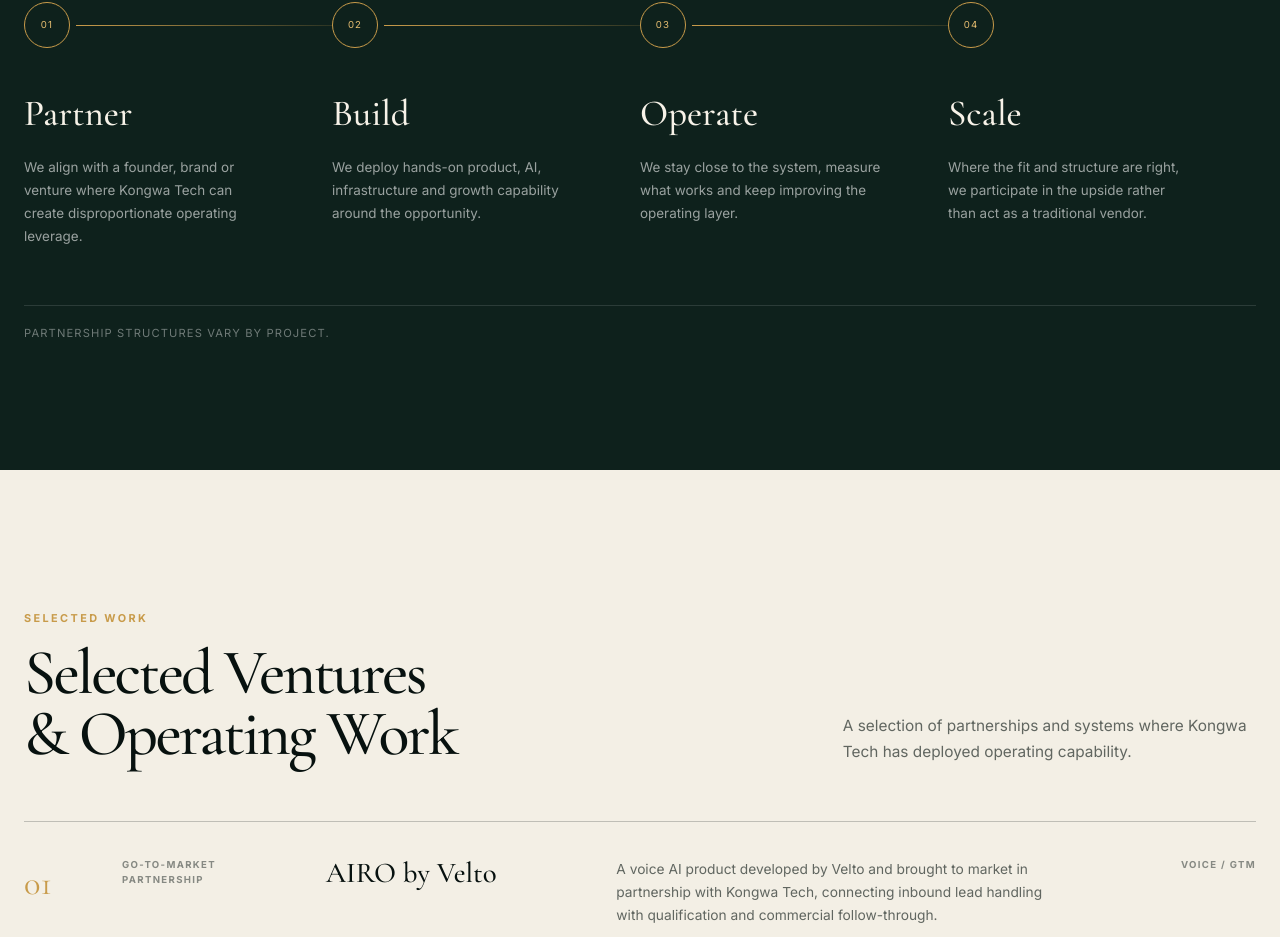
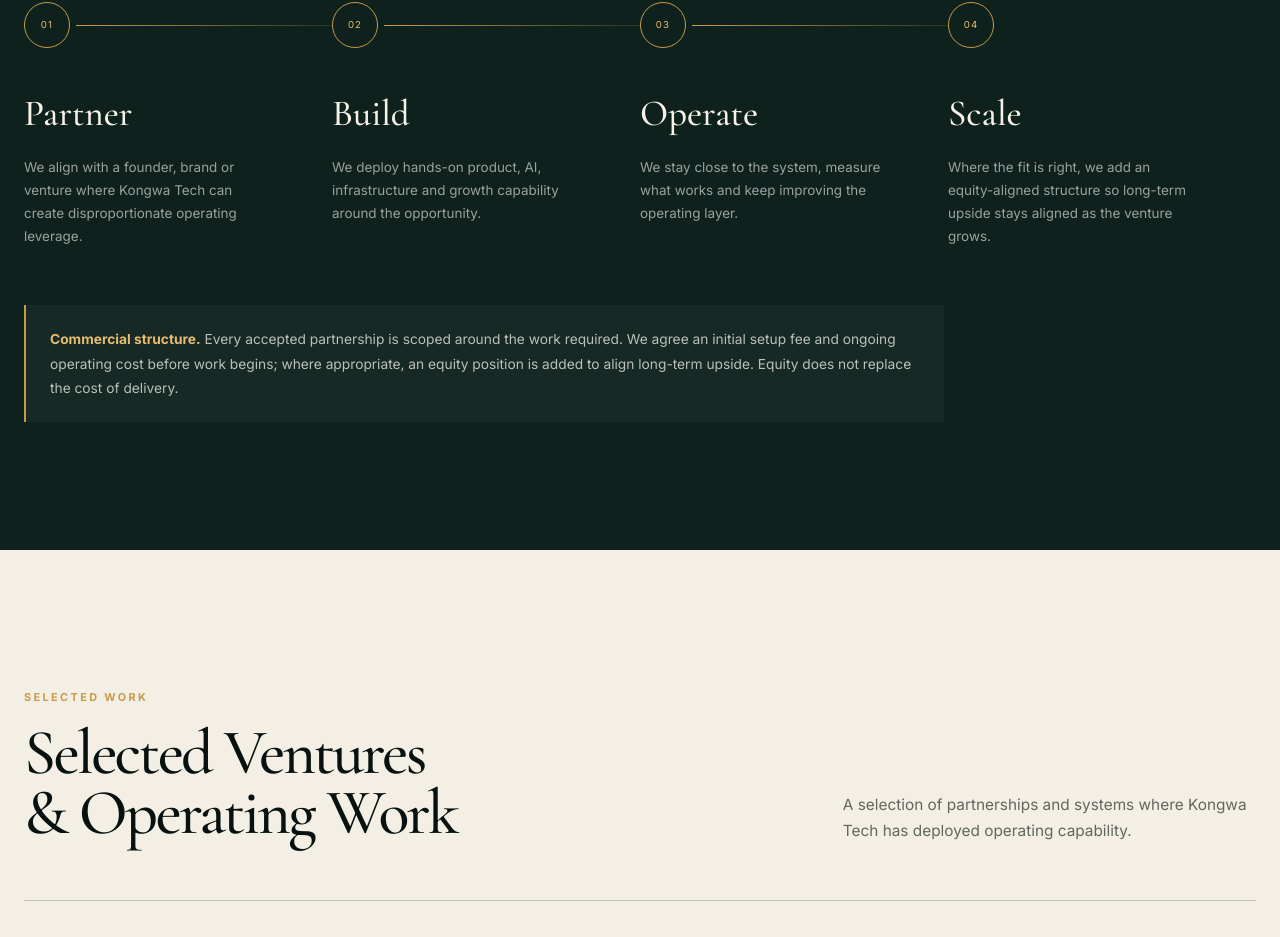
Before and after one commit to lubosik/Kongwatech, a Next.js app: page / in a window 1280 px wide. Shown: the part 1935-2872 px from the top of the page. Built offline with nearby package versions, Linux system fonts and the light colour scheme.

Commit message:
Clarify partnership commercial structure (#4)
Explain that setup and ongoing operating costs are agreed separately from any equity-aligned participation.

```diff
--- a/app/consult/page.tsx
+++ b/app/consult/page.tsx
@@ -36,6 +36,28 @@
             <p className="mt-5 text-sm leading-relaxed text-charcoal/65">
               Share the venture, its current stage and the leverage you believe Kongwa Tech could bring. We review each project for strategic fit, operating relevance and aligned upside.
             </p>
+            <div className="mt-9 border-t border-navy/15 pt-7">
+              <p className="text-xs font-medium uppercase tracking-[0.18em] text-gold">How an engagement starts</p>
+              <ol className="mt-5 space-y-5">
+                {[
+                  ['01', 'Scope', 'Define the project, outcomes and operating work required.'],
+                  ['02', 'Structure', 'Agree the initial setup fee and ongoing operating cost.'],
+                  ['03', 'Align', 'Set any strategic or equity-aligned terms separately, where appropriate.'],
+                  ['04', 'Operate', 'Begin the build and establish the ongoing operating cadence.'],
+                ].map(([number, title, copy]) => (
+                  <li className="grid grid-cols-[2rem_1fr] gap-3" key={number}>
+                    <span className="pt-0.5 text-xs font-semibold tracking-wider text-gold" aria-hidden="true">{number}</span>
+                    <div>
+                      <strong className="block text-sm font-semibold text-navy">{title}</strong>
+                      <span className="mt-1 block text-sm leading-relaxed text-charcoal/65">{copy}</span>
+                    </div>
+                  </li>
+                ))}
+              </ol>
+              <p className="mt-6 border-l-2 border-gold pl-4 text-sm leading-relaxed text-charcoal/75">
+                Equity alignment, when used, sits alongside delivery costs rather than replacing them.
+              </p>
+            </div>
             <p className="mt-5 text-sm leading-relaxed text-charcoal/65">
               Prefer email? Write to{' '}
               <a className="inline-flex min-h-11 items-center align-middle font-medium text-navy underline decoration-gold underline-offset-4" href="mailto:lubosi@kongwatech.com">
--- a/app/globals.css
+++ b/app/globals.css
@@ -465,13 +465,19 @@
 }
 
 .model-section__note {
+  max-width: 920px;
   margin-top: 58px;
-  padding-top: 19px;
-  border-top: 1px solid rgba(255,255,255,0.12);
-  color: rgba(255,255,255,0.4);
-  font-size: 0.7rem;
-  letter-spacing: 0.1em;
-  text-transform: uppercase;
+  padding: 22px 24px;
+  border-left: 2px solid var(--kt-amber);
+  background: rgba(255,255,255,0.035);
+  color: rgba(255,255,255,0.7);
+  font-size: 0.86rem;
+  line-height: 1.75;
+}
+
+.model-section__note strong {
+  color: var(--kt-amber-bright);
+  font-weight: 700;
 }
 
 .venture-list { border-top: 1px solid rgba(7,17,15,0.22); }
@@ -1427,7 +1433,7 @@
   .model-track__node { position: absolute; top: 0; left: 0; }
   .model-track h3 { margin-top: 0; padding-top: 4px; font-size: 2.1rem; }
   .model-track p { max-width: none; }
-  .model-section__note { margin-top: 8px; }
+  .model-section__note { margin-top: 8px; padding: 18px; }
 
   .venture-card { grid-template-columns: 42px minmax(0, 1fr); gap: 14px; padding-block: 29px; }
   .venture-card__number { font-size: 1.6rem; }
--- a/app/page.tsx
+++ b/app/page.tsx
@@ -61,7 +61,7 @@
   },
   {
     step: 'Scale',
-    copy: 'Where the fit and structure are right, we participate in the upside rather than act as a traditional vendor.',
+    copy: 'Where the fit is right, we add an equity-aligned structure so long-term upside stays aligned as the venture grows.',
   },
 ] as const
 
@@ -173,7 +173,12 @@
               </li>
             ))}
           </ol>
-          <p className="model-section__note">Partnership structures vary by project.</p>
+          <p className="model-section__note">
+            <strong>Commercial structure.</strong> Every accepted partnership is scoped around the
+            work required. We agree an initial setup fee and ongoing operating cost before work
+            begins; where appropriate, an equity position is added to align long-term upside.
+            Equity does not replace the cost of delivery.
+          </p>
         </div>
       </section>
 
```
Also changed, not shown: public/llms.txt, 1 other file (tests, documents, lock files or other folders).
